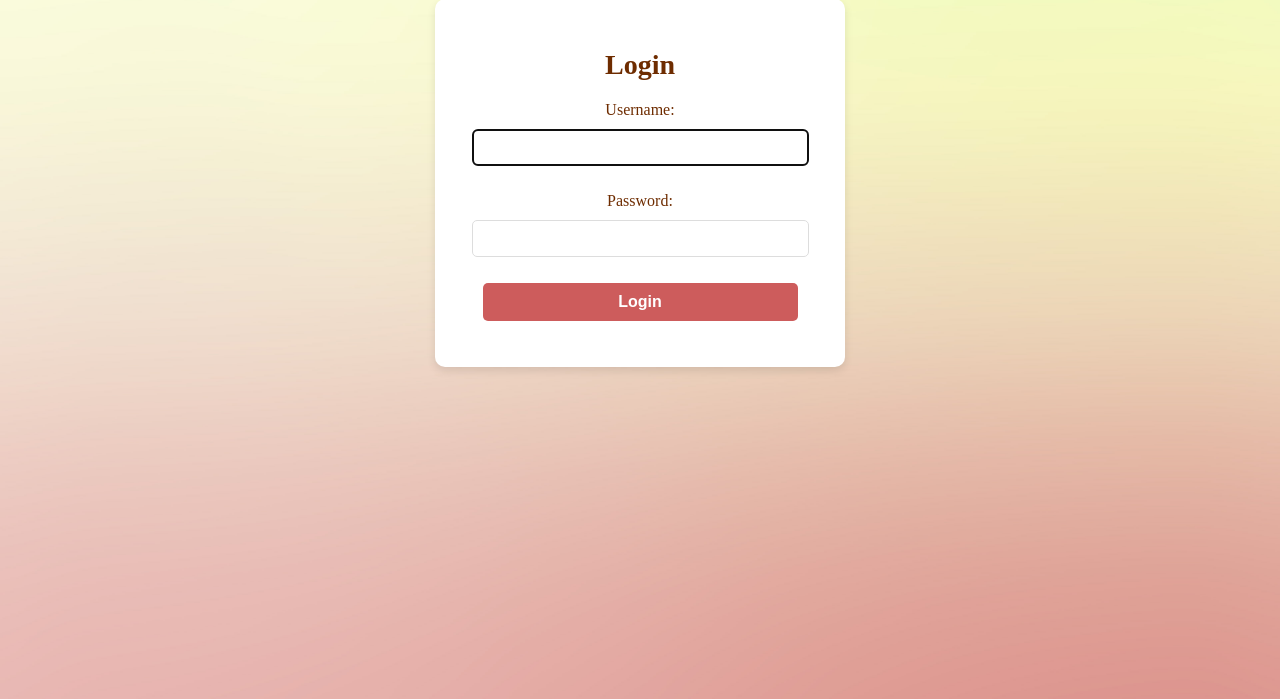
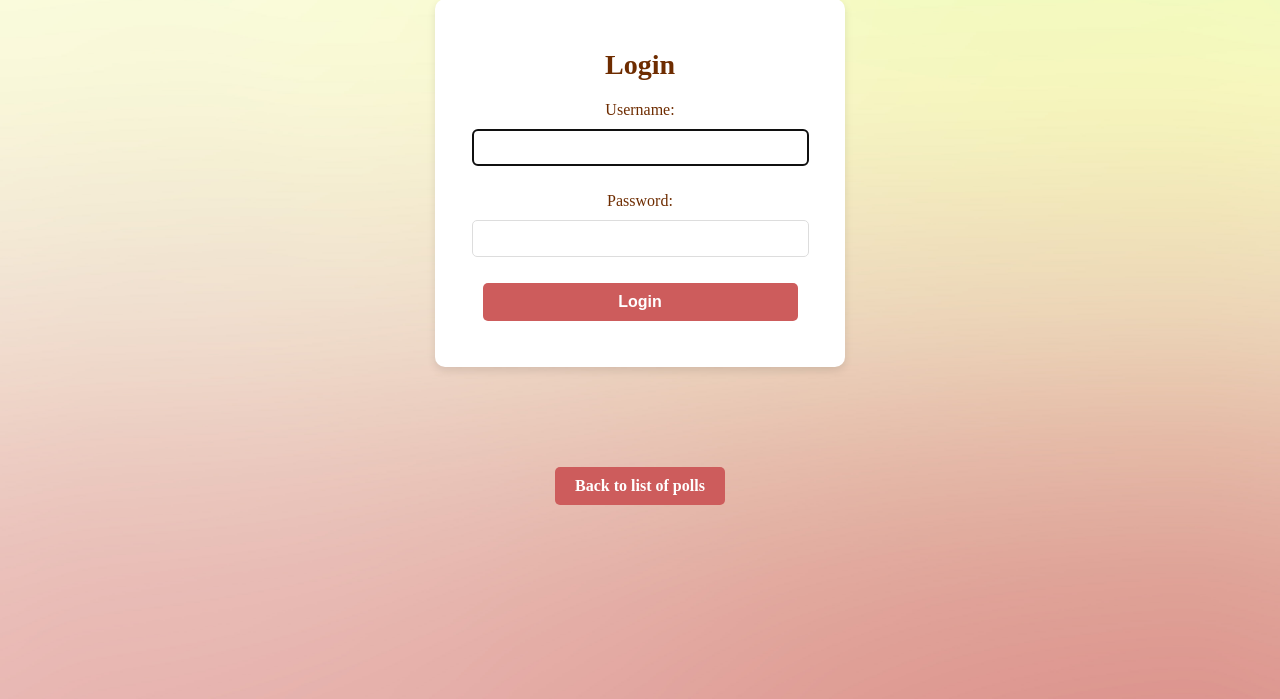
Before and after one commit to niichapats/ku-polls, a Django app: page /accounts/login/ in a window 1280 px wide. Shown: the part 101-800 px from the top of the page. Run offline with Django 5.2, Linux system fonts and the light colour scheme.

Commit message:
Add Back to list button

```diff
--- a/polls/templates/registration/login.html
+++ b/polls/templates/registration/login.html
@@ -22,5 +22,6 @@
       <input type="hidden" name="next" value="{{next}}"/>
      </form>
 </div>
+<a href="{% url 'polls:index' %}" class="to-list-center-button">Back to list of polls</a>
 </body>
 </html>
```
